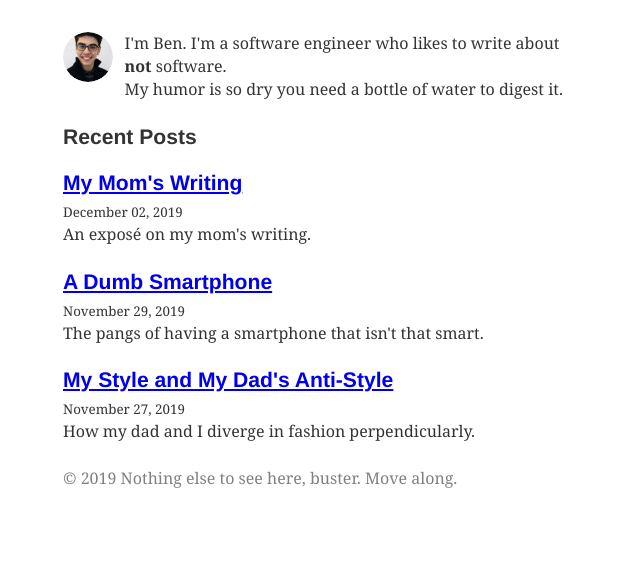
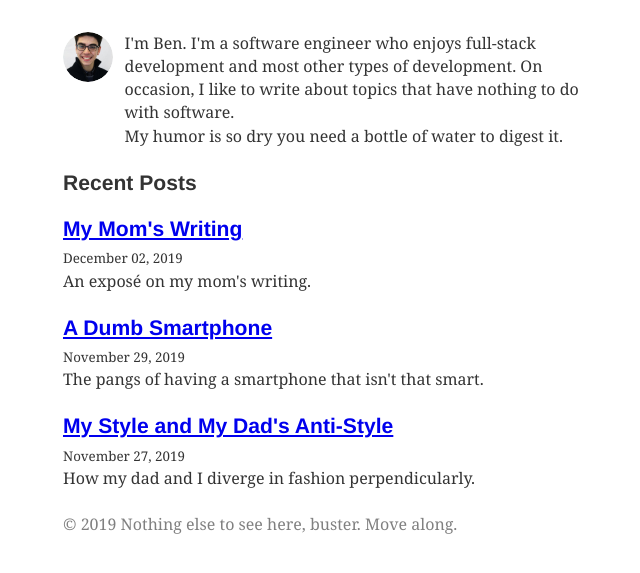
Before and after one commit to BenjaminCatarevas/bencatarevas.com, a Gatsby site: page / in a window 1280 px wide. Shown: the part 61-634 px from the top of the page, without its empty margins (316-956 px from the left). Built offline with nearby package versions, Linux system fonts and the light colour scheme; Gatsby itself is replaced by a stand-in of ours; some packages are replaced by stand-ins of ours.

Commit message:
Update bio

```diff
--- a/src/components/bio.js
+++ b/src/components/bio.js
@@ -50,8 +50,9 @@ const Bio = () => {
         }}
       />
       <p>
-        I'm Ben. I'm a software engineer who likes to write about{" "}
-        <strong>not</strong> software.
+        I'm Ben. I'm a software engineer who enjoys full-stack development and
+        most other types of development. On occasion, I like to write about
+        topics that have nothing to do with software.
         <br />
         {quips[Math.floor(Math.random() * quips.length)]}
       </p>
```
